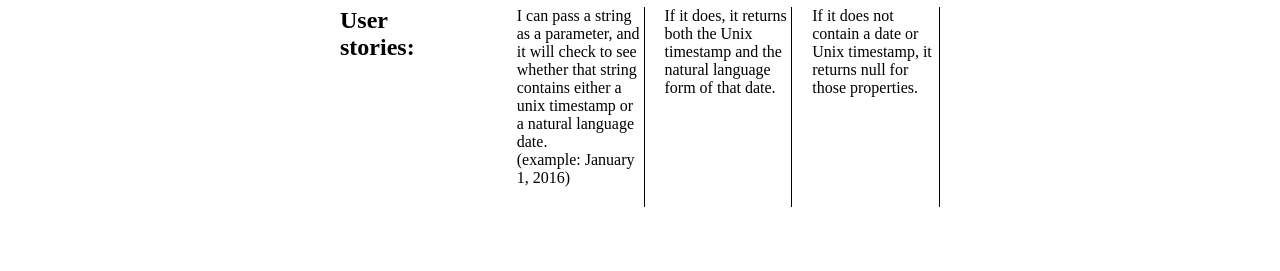
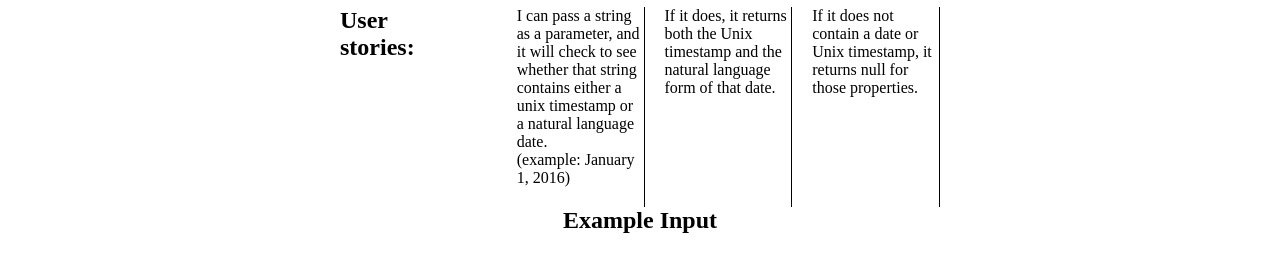
Before and after one commit to dsemel/Timestamp_Microservice, a website: page views/index.html in a window 1280 px wide. Shown: the part 153-424 px from the top of the page. Drawn offline with Linux system fonts and the light colour scheme.

Commit message:
Checkpoint

```diff
--- a/public/style.css
+++ b/public/style.css
@@ -26,6 +26,8 @@
   padding:10px;
   display:flex;
   justify-content:center;
+  align-items:center;
+  flex-direction:column;
 
 }
 
--- a/views/index.html
+++ b/views/index.html
@@ -37,7 +37,11 @@
 
        </div>
 
+       <div class="box2">
 
+         <h2>Example Input</h2>
+
+       </div>
      </div>
    </body>
 
```
